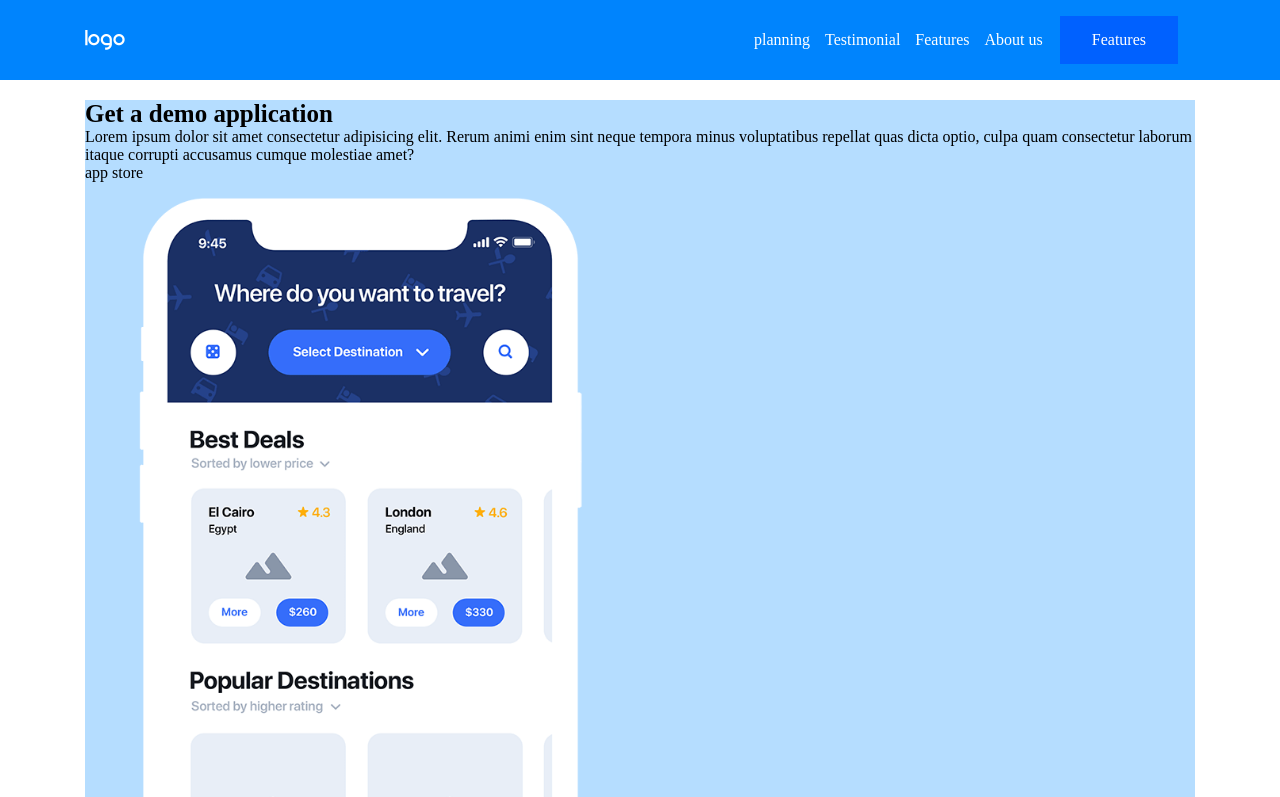
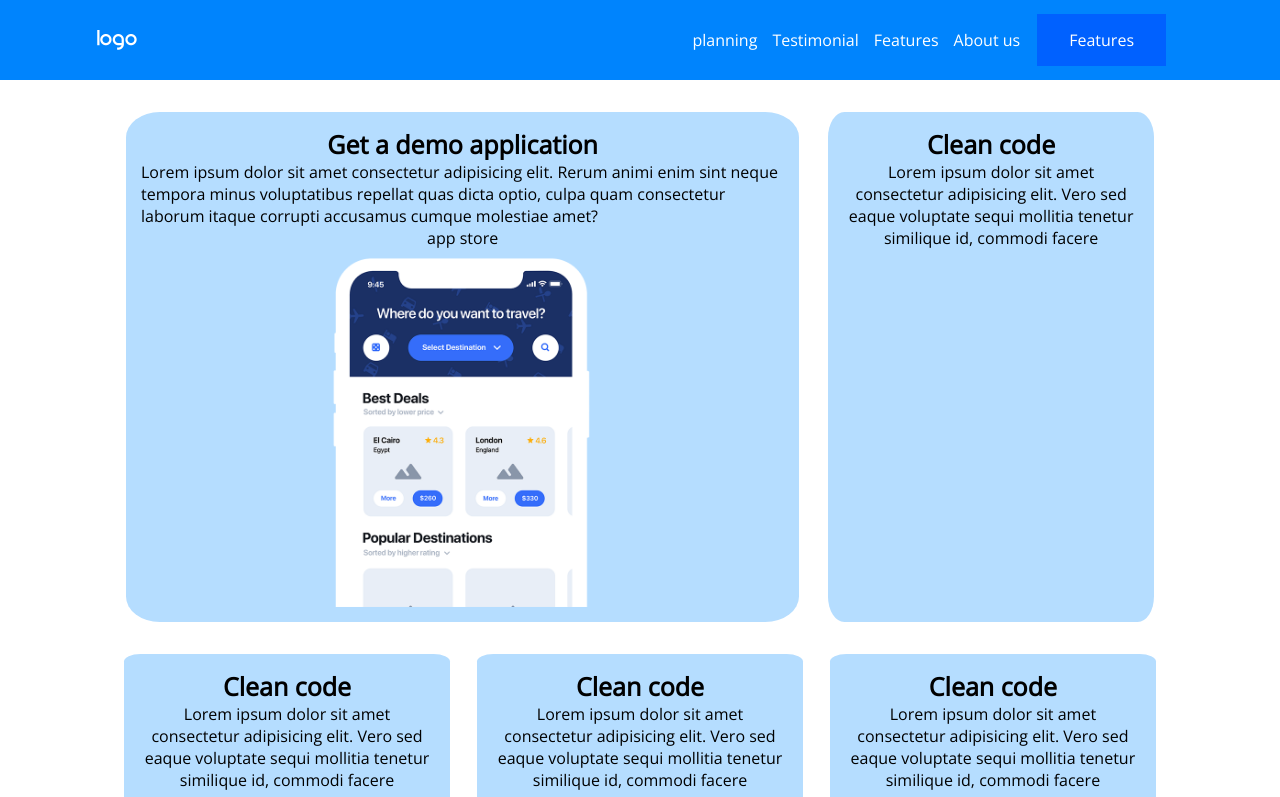
Before and after one commit to LorenzoSeverini/htmlcss-responsive-layout, a plain HTML site: page index.html in a window 1280 px wide. Shown: the top 797 px of the page. Drawn offline with nearby package versions, Linux system fonts and the light colour scheme.

Commit message:
style feat(css):main element

```diff
--- a/css/style.css
+++ b/css/style.css
@@ -1,10 +1,12 @@
-/* ELEMENTI GENERICI */
+/********* ELEMENTI GENERICI *************/
 
 * {
     box-sizing: border-box;
     margin: 0;
     padding: 0;
 }
+
+body { font-family: 'Open Sans', sans-serif; }
 
 .width100 { width: 100%; }
 .height100 { height: 100% ;}
@@ -40,7 +42,7 @@ h3 { font-size: 1.5625rem; }
 .boxed {
     max-width: 71.875rem;
     margin: 0 auto;
-    padding: 1.25rem;
+    padding: 2rem;
 }
 
 /* FLEX  */
@@ -48,12 +50,6 @@ h3 { font-size: 1.5625rem; }
 .row {
     display: flex;
     flex-wrap: wrap;
-}
-
-.card {
-    display: flex;
-    flex-direction: column;
-    align-items: center;
 }
 
 /* LINK  */
@@ -90,15 +86,35 @@ a:hover {
 
 ul { list-style-type: none; }
 
-.margin-0-auto { margin: 0 auto; }
+p { line-height: 1,4;}
 
 img { width: 50% }
 
 .img-rounded { border-radius: 50%; }
 
-p { line-height: 1,4;}
+.pa-2rem { padding: 2rem; }
 
-/* HEADER  */
+.margin-0-auto { margin: 0 auto; }
+
+.card {
+    text-align: center;
+}
+
+.big-col,
+.col  ,
+.col1 ,
+.col2 ,
+.col3 ,
+.col4 {
+    padding: .9375rem;
+    width: 100%;
+    border-radius: 5%;
+    margin-bottom: 2rem;
+}
+
+
+/*************************/
+/******* HEADER **********/
 
 header {
     height: 5rem;
@@ -124,61 +140,84 @@ nav {
 .link-nav {
     display: flex;
     align-items: center;
-    gap: 1;
 }
 
 .link-nav li {
     padding-right: .9375rem;
 }
 
-/* MAIN  */
+/*************************/
+/*******  MAIN  **********/
 
 /* HERO SCETION  */
 
-.col {
-    padding: .9375rem;
-    width: 100%;
-    border: 2px dashed darkcyan;
- }
-
-.row1 {
+.big-card {
     display: flex;
-    flex-wrap: wrap;
-}
-
-.row2 {
-    display: flex;
-    flex-wrap: wrap;
+    flex-direction: column;
+    align-items: center;
 }
 
 /* SECTION 2 */
 
 /* SECTION 3 */
 
+/* SECTION 4 */
 
-/* MEDIA QUERY max 479px  */
 
-@media screen and (max-width: 479px) {
+/*************************/
+/******* MEDIA QUERY **********/
+
+
+/* media query smartphone max 600px  */
+
+@media screen and (max-width: 47.9375rem) {
     .link-nav {
         display: none;
     }
 }
 
+/* MEDIA QUERY tablet 768px */
 
-/* MEDIA QUERY  */
+@media screen and (min-width: 48rem) {
 
-@media screen and ( min-width: 30rem ) and ( max-width: 48.75rem ){
     .link-nav {
+        display: block;
+        display: flex;
+        align-items: center;
+    }
+
+    .hamburger {
         display: none;
+    }
+
+    .col1 {
+        width: 30%;
+    }
+
+    .big-col{
+        width: 62%;
+    }
+
+    .col2 {
+        width: 45%;
+    }
+
+    .col3 {
+        width: 65%;
+    }
+
+    .col4 {
+        width: 30%;
+    }
+
+    .row {
+        justify-content: space-evenly;
     }
 }
 
 
+/* MEDIA QUERY Desktop 992PX  */
 
-/* MEDIA QUERY 781PX  */
+@media screen and (min-width: 62rem) {
 
-@media screen and ( min-width: 48.8125rem ) {
-    .hamburger {
-        display: none;
-    }
 }
```
